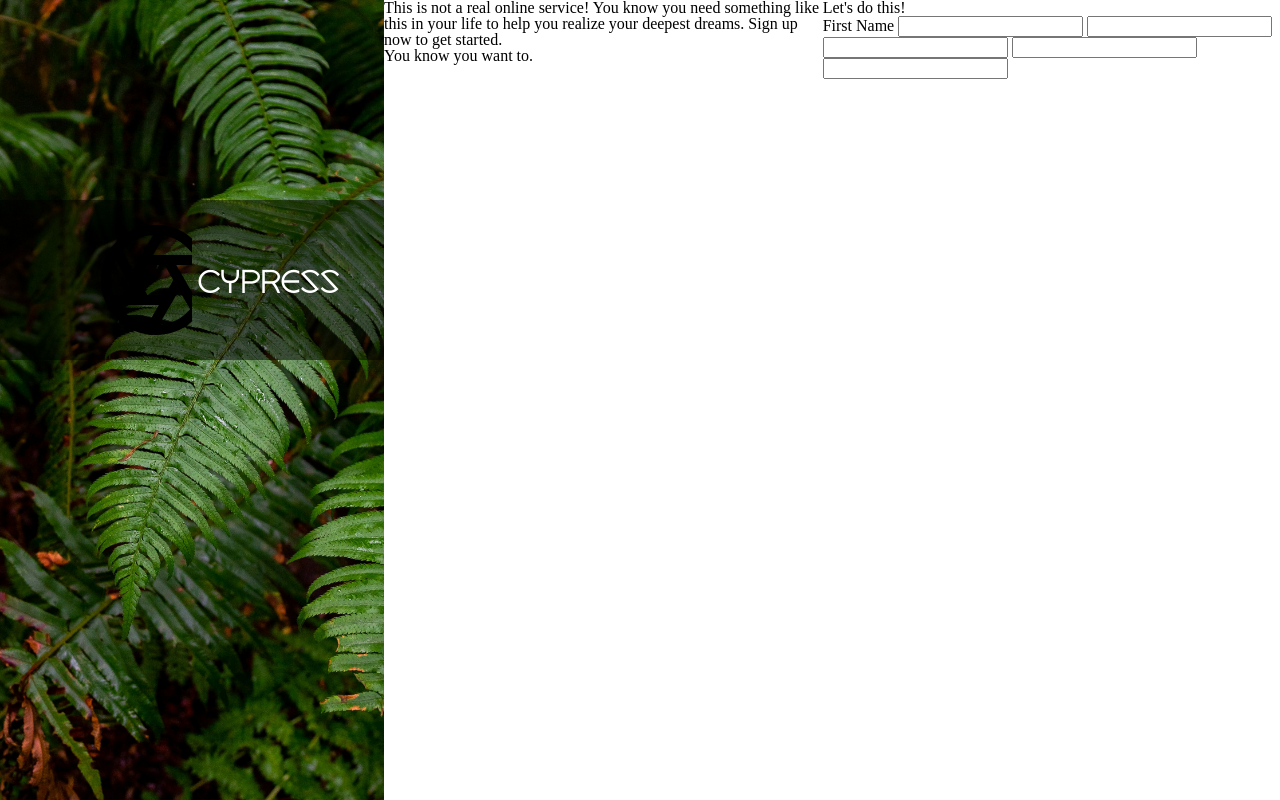
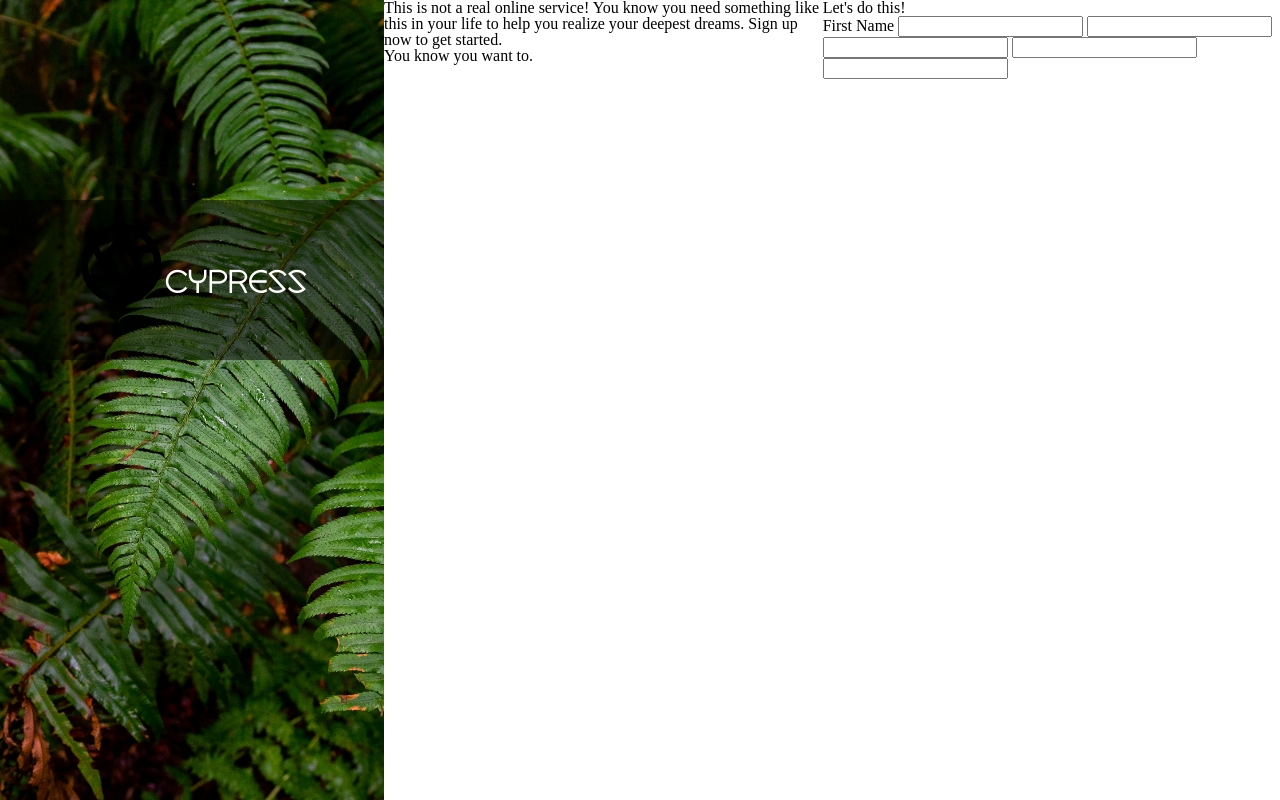
Before and after one commit to Based-Anaxes/sign-up-form, a plain HTML site: page index.html in a window 1280 px wide. Drawn offline with Linux system fonts and the light colour scheme.

Commit message:
Fix logo scalibility issues
This fixes an issue where the logo text would overflow and part of the
logo would get chopped off when resizing the browser window.

```diff
--- a/styles.css
+++ b/styles.css
@@ -55,19 +55,17 @@ ol, ul {
 	display: flex;
 	justify-content: center;
 	align-items: center;
-	text-align: center;
 }
 
 .logo {
 	background-image: url(img/aperture.svg);
-	width: 25%;
-	max-width: 25%;
-	height: 75%;
+	width: 75%;
+	max-width: 75%;
 	min-height: 75%;
-	background-size: cover;
+	background-size: contain;
 	background-repeat: no-repeat;
-	position: absolute;
-	left: 25%;
+	position: sticky;
+	margin-left: 20%;
 }
 
 @font-face {
@@ -77,12 +75,7 @@ ol, ul {
 
 .logo-text {
 	color: white;
-	position: absolute;
-	left: 20%;
-	width: 100%;
-	max-width: 100%;
-	height: 20%;
-	min-height: 20%;
 	font-family: logo-text;
 	font-size: 2rem;
+	margin-right: 20%;
 }
```
